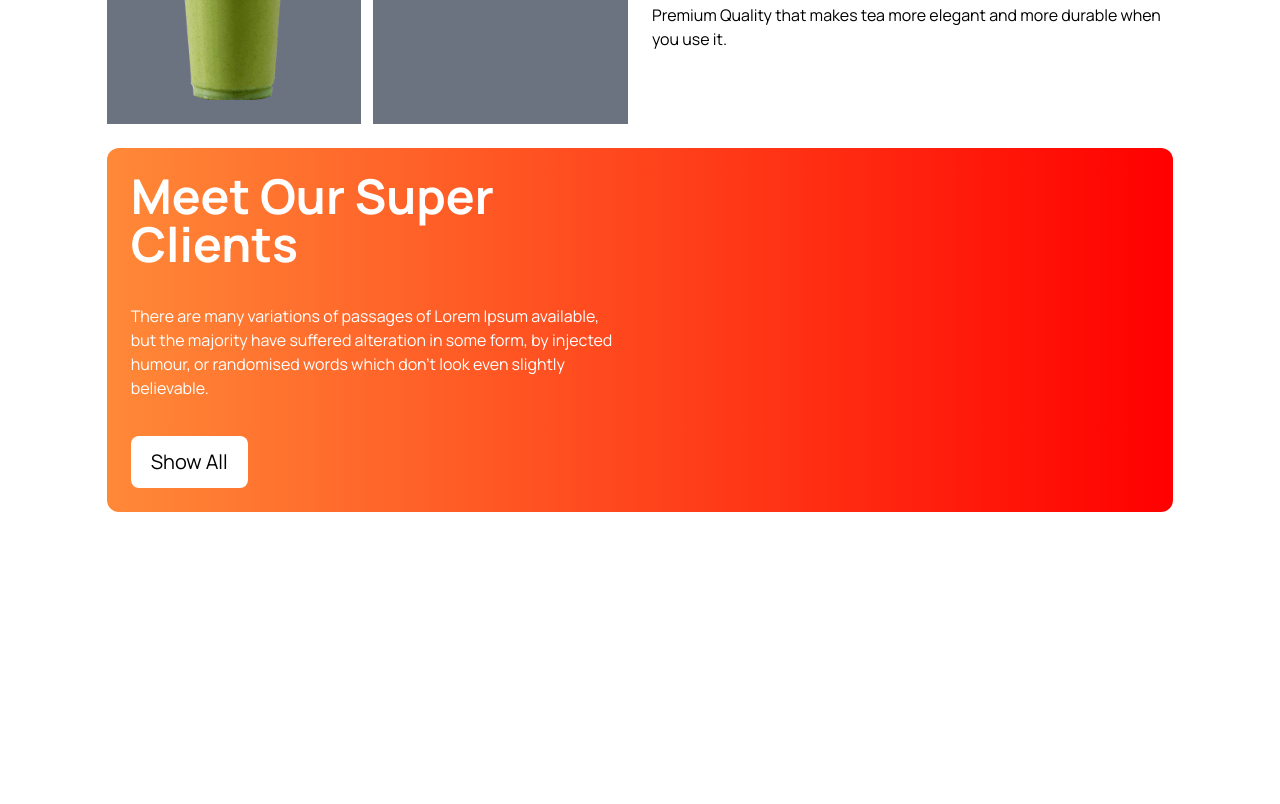
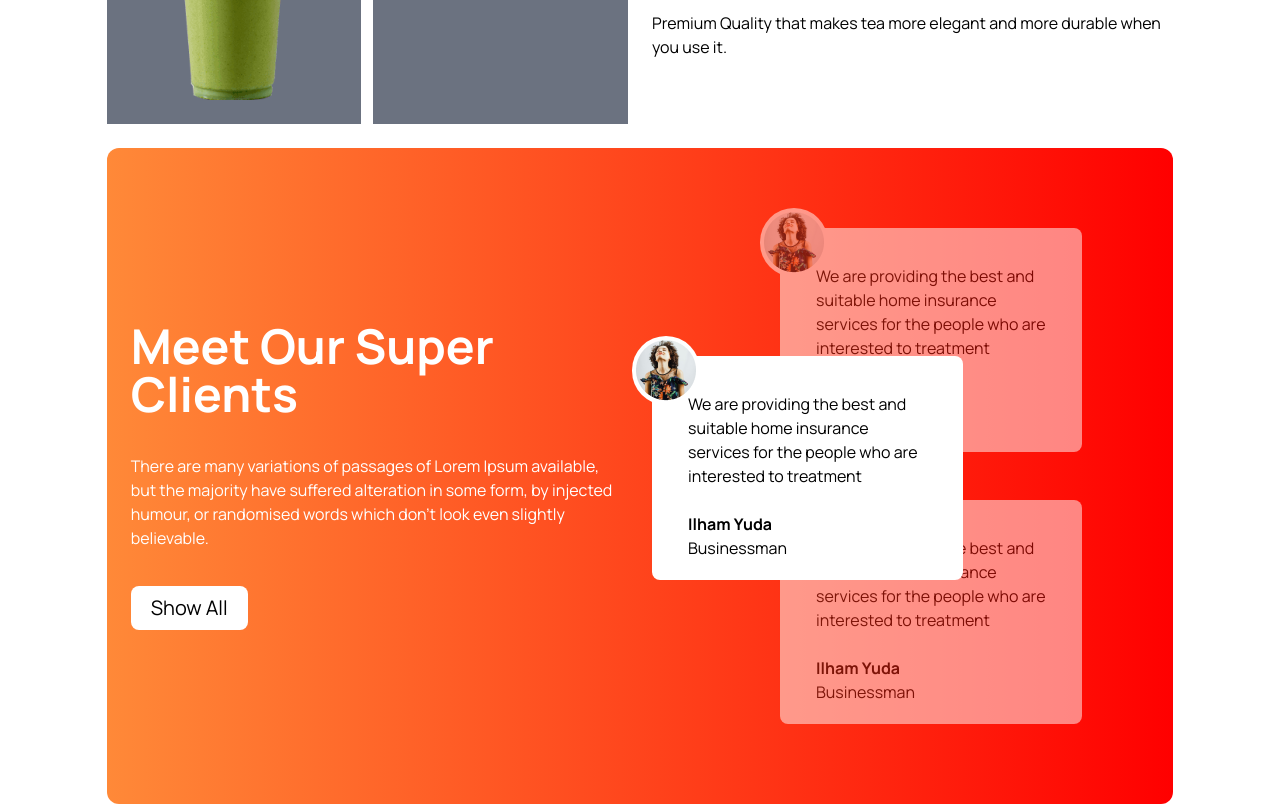
Before and after one commit to mihir-nath-2024/Tea-House-With-Tailwind, a website: page index.html in a window 1280 px wide. Shown: the part 1350-2154 px from the top of the page. Before the commit the page ends 1862 px from the top, so only its background shows below. Drawn offline with Linux system fonts and the light colour scheme.

Commit message:
meet section done

```diff
--- a/index.html
+++ b/index.html
@@ -25,17 +25,19 @@
             <!-- banner contents -->
              <div class="w-10/12 mx-auto sm:flex items-center justify-between">
                 <!-- title div -->
-                <div>
+                <div class="">
                 <h1 class="text-4xl md:text-5xl font-bold my-4">It's good
-                    tea time <br> at The Tea House</h1>
+                    tea time <br> at The Tea House </h1>
                 <p>Tea and Botanical Solutions Supplier Give Optimum Satisfaction To Your Taste Buds.</p>
-                <button class="py-2 px-4 bg-gradient-to-tr from-orange-400/50 to-orange-600 rounded-lg text-white my-3">Explore More</button></div>
+                <button class="py-2 px-4 bg-gradient-to-tr from-orange-400/50 to-orange-600 rounded-lg text-white my-3 flex justify-between items-center mr-4">Explore More <svg xmlns="http://www.w3.org/2000/svg" width="16" height="16" fill="white" stroke="white" stroke-width="1.2" class="bi bi-arrow-up-right" viewBox="0 0 16 16">
+                    <path fill-rule="evenodd" d="M14 2.5a.5.5 0 0 0-.5-.5h-6a.5.5 0 0 0 0 1h4.793L2.146 13.146a.5.5 0 0 0 .708.708L13 3.707V8.5a.5.5 0 0 0 1 0z"/>
+                  </svg></button></div>
                 <!-- image div -->
                 <div class="relative">
                     <!-- image -->
                      <div class="w-full z-0 flex justify-end"><img src="./images/banner.png" alt=""></div></div>
                      <!-- card -->
-                      <div class="absolute flex items-center bg-white left-16 top-[400px] z-20 py-2 px-1 sm:px-2 shadow-lg rounded-lg sm:left-[340px] sm:top-[150px] md:left-[440px] md:top-[230px] lg:left-[610px] lg:top-[270px] xl:left-[750px] xl:top-[290px]
+                      <div class="absolute flex items-center bg-white left-[80px] top-[460px] z-20 py-2 px-1 sm:px-2 shadow-lg rounded-lg sm:left-[340px] sm:top-[150px] md:left-[440px] md:top-[230px] lg:left-[610px] lg:top-[270px] xl:left-[750px] xl:top-[290px]
 
                       shadow-gray-600">
                         <div ><svg width="25.999985" height="25.942871" viewBox="0 0 48 45.9429" fill="none" xmlns="http://www.w3.org/2000/svg" xmlns:xlink="http://www.w3.org/1999/xlink">
@@ -98,7 +100,7 @@
       <div class="w-10/12 mx-auto sm:grid grid grid-cols-1 gap-y-4 sm:grid-cols-2 sm:gap-x-6">
         <!-- great div image -->
         <div class="grid grid-cols-2 gap-y-3 gap-x-3 grid-rows-3  ">
-            <div class="bg-gray-500 "></div>
+            <div class="bg-gradient-to-tr from-red-100 to-red-50 "></div>
             <div class="bg-gray-500 row-span-2 p-6 flex items-center justify-center"><img src="./images/fresh-1.png" alt=""></div>
             <div class="bg-gray-500 row-span-2 p-6 flex items-center justify-center"> <img src="./images/fresh-2.png" alt=""></div>
             <div class="bg-gray-500 " ></div>
@@ -107,27 +109,52 @@
         <div >
             <h1 class="text-4xl sm:text-5xl font-bold mb-6">Great Tea, Freshly Presented</h1>
             <p class="mb-6 text-sm">The meaning of gong cha is chanese is to provide the best tea to emperor from all possessions . It represents the highest quality and self expectation. Establishing in 2006, Gong cha had been deeply appreciated by its custoers  because of good words of mouth and unique customized service orginated from Taiwan.</p>
-            <h3 class="text-sm font-bold mb-6">Unique Taste</h3>
+            <h3 class="text-xl font-bold mb-6">Unique Taste</h3>
             <p>A Unique and different style from other teapots gives a luxurious and minimalist impression</p>
             <h3 class="text-xl font-bold mb-6">Premium Quality</h3>
             <p>Premium Quality that makes tea more elegant and more durable when you use it.</p>
         </div>
+
       </div>
   </section>
   <!-- meet section startde -->
    <section>
     <!-- meet div -->
-     <div class="bg-custom-gradient-270 rounded-xl w-10/12 mx-auto mt-6">
+     <div class="bg-custom-gradient-270 rounded-xl w-10/12 mx-auto mt-6 grid lg:grid-cols-2 grid-cols-1">
         <!-- meet heading -->
-        <div class="sm:w-1/2 p-6 ">
-        <h1 class="text-4xl sm:text-5xl font-bold text-white mb-9">Meet Our Super Clients</h1>
-        <p class="mb-9 text-white ">There are many variations of passages of Lorem Ipsum available, but the majority have suffered alteration in some form, by injected humour, or randomised words which don't look even slightly believable. </p>
-        <button class="py-3 px-5 bg-white rounded-lg text-xl">Show All</button>
+        <div class=" p-6   flex items-center justify-center">
+        <div><h1 class="text-4xl sm:text-5xl font-bold text-white mb-9">Meet Our Super Clients</h1>
+            <p class="mb-9 text-white ">There are many variations of passages of Lorem Ipsum available, but the majority have suffered alteration in some form, by injected humour, or randomised words which don't look even slightly believable. </p>
+            <button class="py-2 px-5 bg-white rounded-lg text-xl hover">Show All</button></div>
     </div>
-        <div class="relative ">
-            <div></div>
-            <div></div>
-            <div></div>
+    <!-- meet card -->
+        <div class=" relative p-3 lg:w-4/5 py-20">
+            <!-- card-1 -->
+            <div class="absolute z-10 top-52 "> <div class="relative  h-56 w-11/12 md:w-3/4 rounded-lg bg-white p-9 ">
+                <div class="absolute bg-white -top-5 -left-5 rounded-full "><img src="./images/client.png" alt="" class="p-1"></div>
+                <div class=" "><p class="mb-6">We are providing the best and suitable home insurance services for the people who are interested to treatment</p>
+                    <h1 class="font-bold">Ilham Yuda</h1>
+                    <p>Businessman</p></div></div></div>
+
+
+
+        <!-- card-2 -->
+        <div class="relative h-56  md:left-32 md:w-3/4 w-11/12 rounded-lg bg-white p-9 opacity-50">
+            <div class="absolute bg-white -top-5 -left-5 rounded-full "><img src="./images/client.png" alt="" class="p-1"></div>
+            <div class=" "><p class="mb-6">We are providing the best and suitable home insurance services for the people who are interested to treatment</p>
+                <h1 class="font-bold">Ilham Yuda</h1>
+                <p>Businessman</p></div></div>
+
+                <!-- card -3 -->
+                <div class="relative h-56 mt-12 md:left-32 w-11/12 md:w-3/4 rounded-lg bg-white p-9 opacity-50">
+                    <div class="absolute bg-white -top-5 -left-5 rounded-full "><img src="./images/client.png" alt="" class="p-1"></div>
+                    <div class=" "><p class="mb-6">We are providing the best and suitable home insurance services for the people who are interested to treatment</p>
+                        <h1 class="font-bold">Ilham Yuda</h1>
+                        <p>Businessman</p></div></div>
+
+
+
+
 
 
         </div>
```
Also changed, not shown: output.css.
